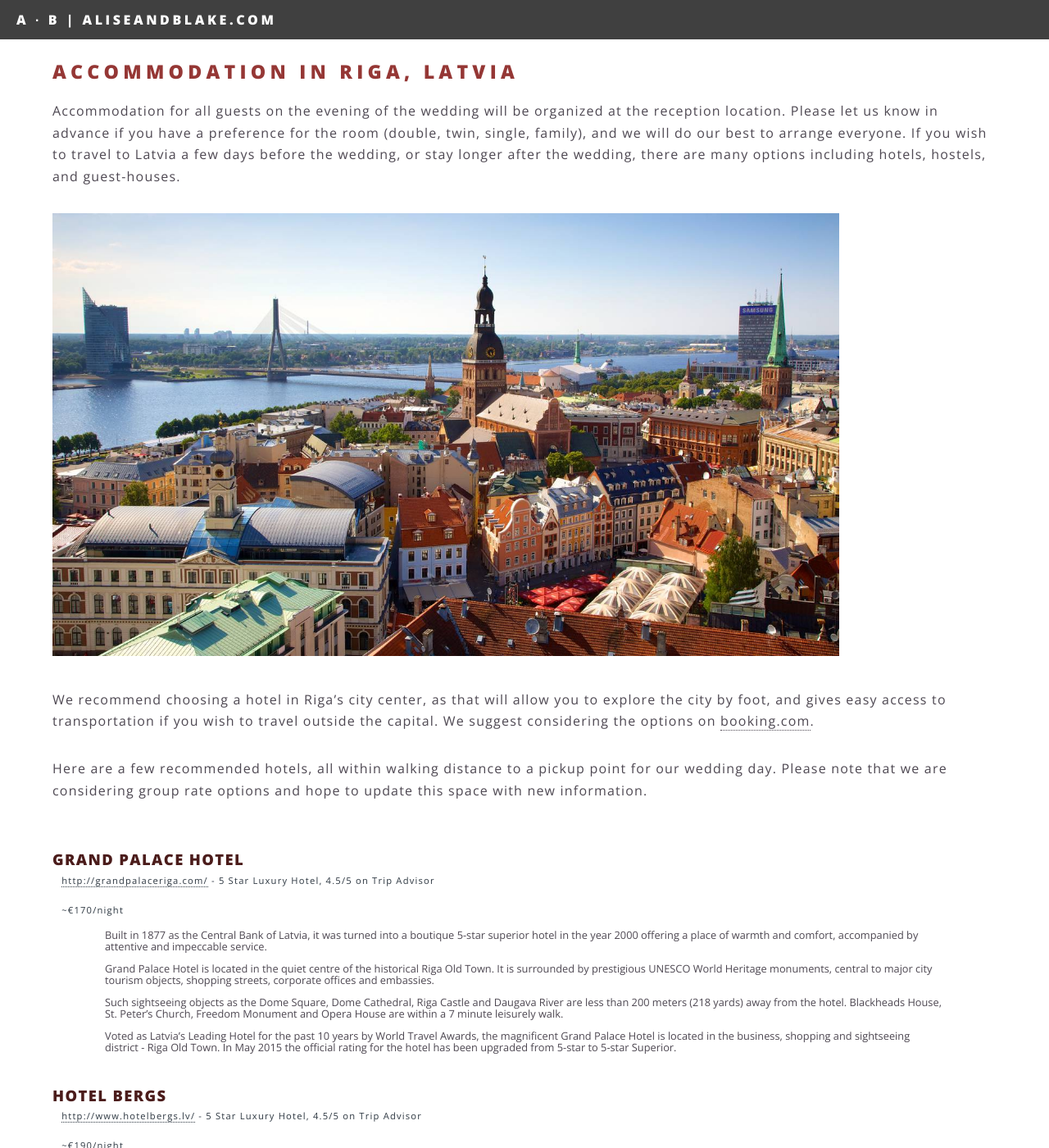
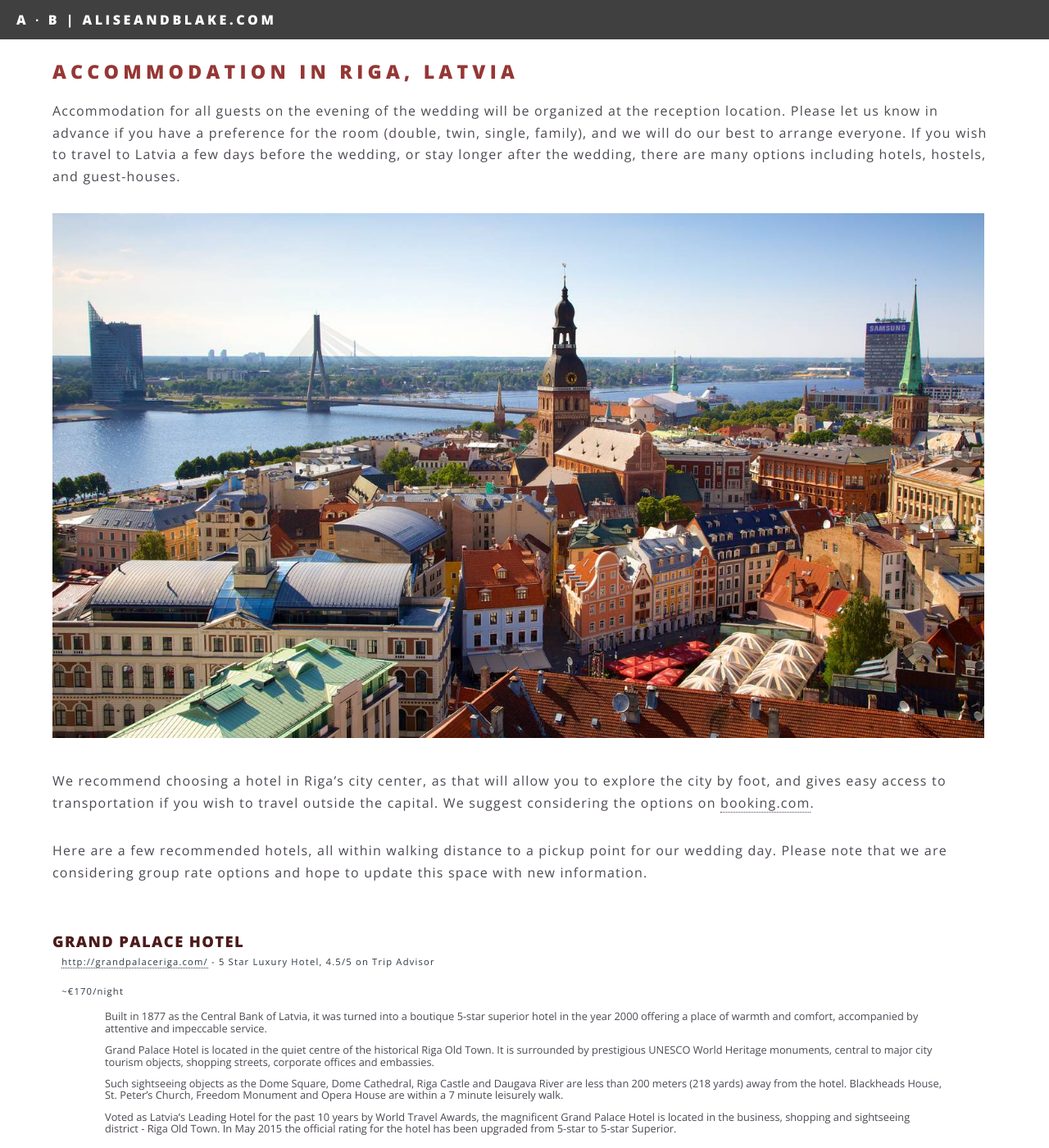
Before and after one commit to aliseandblake/aliseandblake.github.io, a Jekyll site: the page built from accommodation.md, in a window 1280 px wide and 1400 px high, scrolled down 355 px. Shown: the whole window at 82% size. Built offline with Jekyll 4.4.1, drawn with Linux system fonts in a browser that asks for light colours.

Commit message:
fix overlong images and lines

```diff
--- a/css/main.scss
+++ b/css/main.scss
@@ -206,7 +206,7 @@ $baseurl: '{{ site.baseurl }}/images';
 /* Section/Article */
 
   article img {
-    max-width: 60em;
+    max-width: 100%;
     max-height: 40em;
   }
 
@@ -221,9 +221,6 @@ $baseurl: '{{ site.baseurl }}/images';
       color: _palette(fg-light);
       position: relative;
       top: -0.25em;
-    }
-
-    h2 + p {
     }
 
     h3 + p {
@@ -907,8 +904,6 @@ $baseurl: '{{ site.baseurl }}/images';
       text-align: left;
       width: 50%;
       color: #fff;
-
-      background-color: #322e2b;
       border: 1em solid #FDEADA;
 
       h3 {
@@ -958,8 +953,6 @@ $baseurl: '{{ site.baseurl }}/images';
 
       @include breakpoint(small) {
         @include padding(3em, 0);
-        background-color: transparent !important;
-        border-top: solid 2px _palette(border);
         width: 100%;
 
         &:first-child {
@@ -1228,9 +1221,7 @@ $baseurl: '{{ site.baseurl }}/images';
 
       .features {
         li {
-          @include breakpoint(small) {
-            border-top-color: _palette($p, border);
-          }
+          background-color: #322e2b;
         }
       }
 
@@ -1250,6 +1241,10 @@ $baseurl: '{{ site.baseurl }}/images';
         letter-spacing: 0;
         line-height: 110%;
         font-style: normal;
+      }
+
+      a {
+        word-wrap: break-word;
       }
 
       strong {
@@ -1385,7 +1380,6 @@ $baseurl: '{{ site.baseurl }}/images';
       position: absolute;
       right: 0;
       top: 0;
-      vertical-align: middle;
       width: 7em;
     }
 
```
